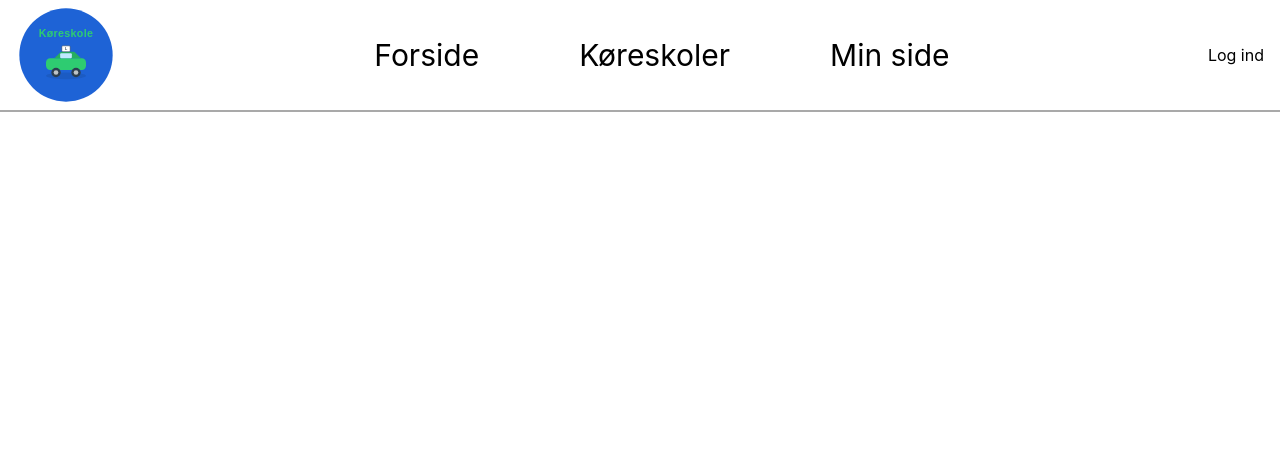
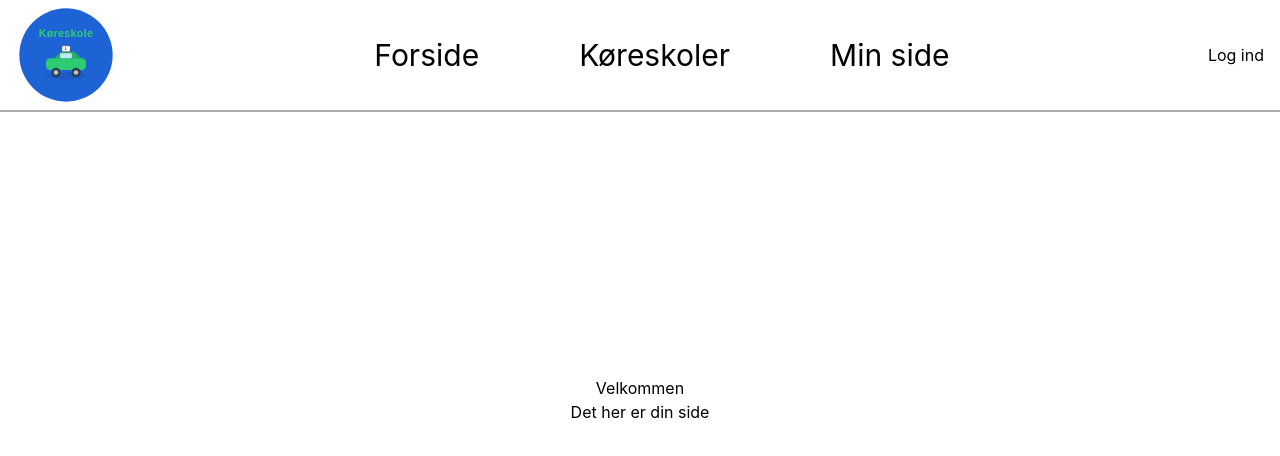
Before and after one commit to RATCM/DrivingSchoolWebsite, a React (Create React App) app: page /min_side in a window 1280 px wide. Shown: the top 456 px of the page. Built offline with nearby package versions, Linux system fonts and the light colour scheme.

Commit message:
Few changes in the pages to check navigation being correct

```diff
--- a/src/App.tsx
+++ b/src/App.tsx
@@ -5,6 +5,7 @@ import Topbar from "./components/Topbar";
 import Home from "./pages/Home";
 import Login from "./pages/Login";
 import Koreskoler from "./pages/Koreskoler";
+import Min_side from "./pages/Min_side";
 
 function App() {
     return (
@@ -14,6 +15,7 @@ function App() {
                 <Route path="/" element={<Home />} />
                 <Route path="/koreskoler" element={<Koreskoler />} />
                 <Route path="/login" element={<Login />} />
+                <Route path="/min_side" element={<Min_side/>} />
             </Routes>
         </Router>
     );
--- a/src/components/Topbar.tsx
+++ b/src/components/Topbar.tsx
@@ -15,8 +15,8 @@ function Topbar() {
 
             <div className={"topbar-center"}>
                 <button onClick={() => navigate("/")}>Forside</button>
-                <button onClick={() => navigate("/Køreskoler")}>Køreskoler</button>
-                <button onClick={() => navigate("/")}>Min side</button>
+                <button onClick={() => navigate("/Koreskoler")}>Køreskoler</button>
+                <button onClick={() => navigate("/Min_side")}>Min side</button>
 
             </div>
             <div className={"topbar-right"}>
--- a/src/pages/Home.tsx
+++ b/src/pages/Home.tsx
@@ -5,8 +5,8 @@ function Home() {
     return (
         <div className="home-page">
             <div className="home-content">
-                <h1>Welcome</h1>
-                <p>This is the start page</p>
+                <h1>Velkommen!</h1>
+                <p>Det her er forsiden!</p>
             </div>
         </div>
     );
--- a/src/pages/Min_side.tsx
+++ b/src/pages/Min_side.tsx
@@ -0,0 +1,15 @@
+import React from "react";
+import "./Min_side.css";
+
+function Min_side() {
+    return (
+        <div className="minside-page">
+            <div className="minside-content">
+                <h1>Velkommen</h1>
+                <p>Det her er din side</p>
+            </div>
+        </div>
+    );
+}
+
+export default Min_side;
```
